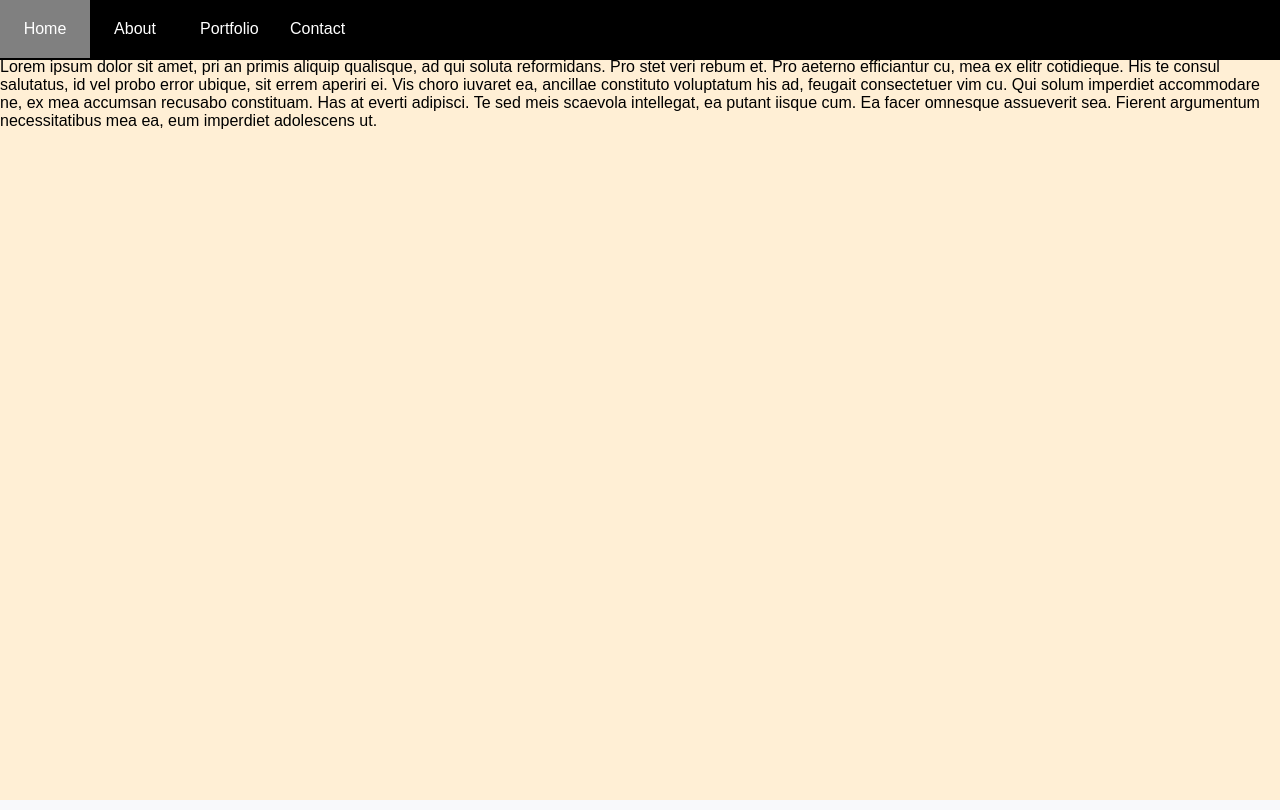
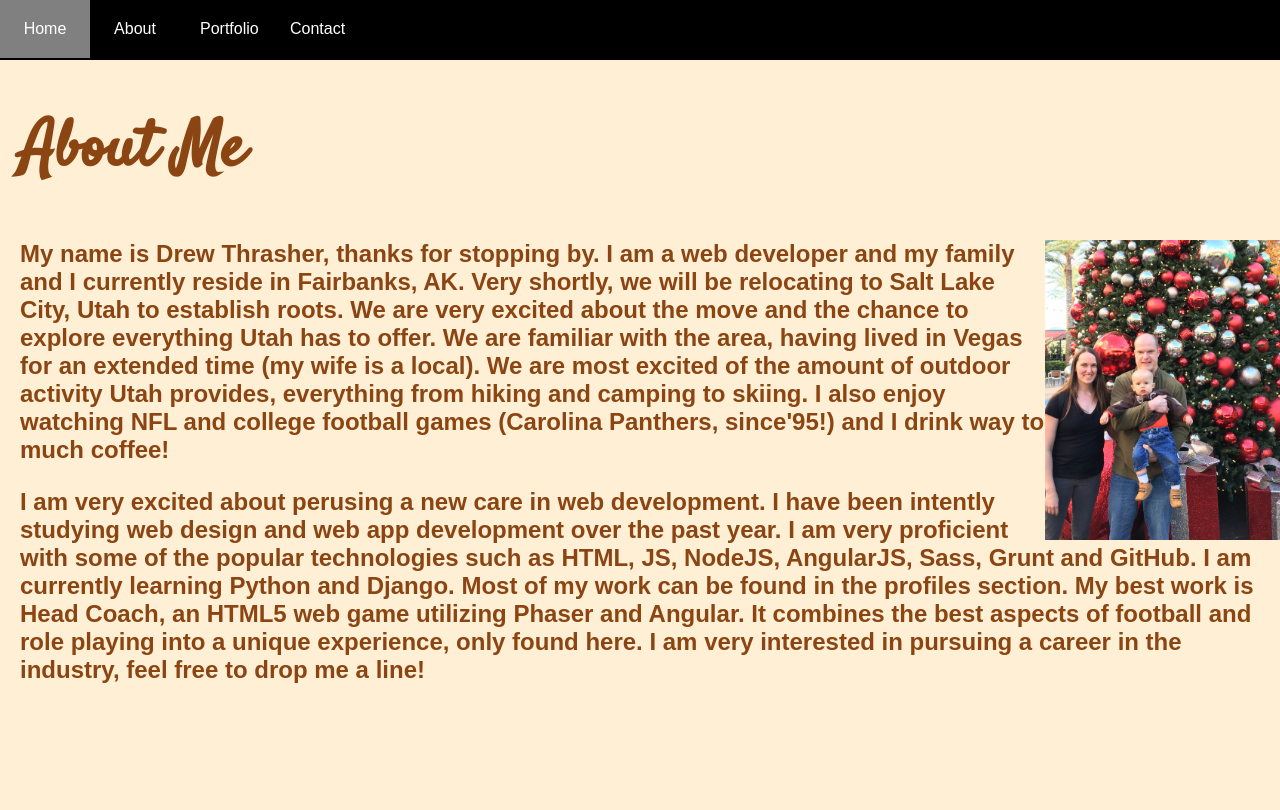
Before and after one commit to dthrasher90/mypage, a website: page public/index.html at #!/about in a window 1280 px wide. Drawn offline with nearby package versions, Linux system fonts and the light colour scheme; some packages are replaced by stand-ins of ours.

Commit message:
more aboutme add ons

```diff
--- a/public/controller/controller.js
+++ b/public/controller/controller.js
@@ -16,7 +16,7 @@ app.config(function($routeProvider) {
             controller: "controller"
         })
         .when("/portfolio", {
-            templateUrl: "partials/html",
+            templateUrl: "partials/portfolio.html",
             controller: "controller"
         })
         .when("/contact", {
--- a/public/partials/about.html
+++ b/public/partials/about.html
@@ -4,13 +4,18 @@
 
 <h1>About Me</h1>
 
- <p>Lorem ipsum dolor sit amet, pri an primis aliquip qualisque, ad qui soluta reformidans.
-   Pro stet veri rebum et. Pro aeterno efficiantur cu, mea ex elitr cotidieque. His te consul salutatus,
-   id vel probo error ubique, sit errem aperiri ei.
+   <p><img src="partials/family2.jpg" height="300px" width="240px">My name is Drew Thrasher, thanks for stopping by.  I am a web developer and my family and I currently
+   reside in Fairbanks, AK.  Very shortly, we will be relocating to Salt Lake City, Utah to establish roots.
+   We are very excited about the move and the chance to explore everything Utah has to offer.  We are familiar
+   with the area, having lived in Vegas for an extended time (my wife is a local).  We are most excited of the
+   amount of outdoor activity Utah provides, everything from hiking and camping to skiing. I also enjoy watching
+   NFL and college football games (Carolina Panthers, since'95!) and I drink way to much coffee!</p>
 
-    Vis choro iuvaret ea, ancillae constituto voluptatum his ad, feugait consectetuer vim cu.
-    Qui solum imperdiet accommodare ne, ex mea accumsan recusabo constituam. Has at everti adipisci.
-    Te sed meis scaevola intellegat, ea putant iisque cum. Ea facer omnesque assueverit sea.
-    Fierent argumentum necessitatibus mea ea, eum imperdiet adolescens ut.
- </p>
+
+   <p>I am very excited about perusing a new care in web development.   I have been intently studying web design
+   and web app development over the past year.  I am very proficient with some of the popular technologies such
+   as HTML, JS, NodeJS, AngularJS, Sass, Grunt and GitHub. I am currently learning Python and Django. Most of my work can be found in the profiles section.
+   My best work is Head Coach, an HTML5 web game utilizing Phaser and Angular.  It combines the best aspects of
+   football and role playing into a unique experience, only found here.  I am very interested in pursuing a career
+   in the industry, feel free to drop me a line!</p>
 </div>
--- a/public/styles/main.css
+++ b/public/styles/main.css
@@ -51,4 +51,29 @@ ul a {
 .aboutBody {
   height: 100%;
   width: 100%;
+  background-color: papayawhip;
+  padding: 5px; }
+  .aboutBody h1 {
+    color: saddlebrown;
+    font-size: 64px;
+    padding-top: 100px;
+    padding-left: 15px;
+    font-family: satisfy; }
+  .aboutBody p {
+    color: saddlebrown;
+    font-weight: bold;
+    font-size: 24px;
+    padding-left: 15px; }
+  .aboutBody img {
+    float: right; }
+
+.portfolioBody {
+  height: 100%;
+  width: 100%;
   background-color: papayawhip; }
+  .portfolioBody h1 {
+    padding-top: 100px;
+    padding-left: 15px;
+    font-size: 64px;
+    font-family: satisfy;
+    color: saddlebrown; }
--- a/public/styles/styles.scss
+++ b/public/styles/styles.scss
@@ -69,4 +69,43 @@ ul{
   height: 100%;
   width: 100%;
   background-color: papayawhip;
+  padding: 5px;
+
+  h1{
+    color: saddlebrown;
+    font-size: 64px;
+    padding-top: 100px;
+    padding-left: 15px;
+    font-family: satisfy;
+
+  }
+
+  p{
+    color: saddlebrown;
+    font-weight: bold;
+    font-size: 24px;
+    padding-left: 15px;
+
+  }
+  img{
+    float: right;
+
+  }
 }
+
+.portfolioBody{
+  height: 100%;
+  width: 100%;
+  background-color: papayawhip;
+
+  h1{
+    padding-top: 100px;
+    padding-left: 15px;
+    font-size: 64px;
+    font-family: satisfy;
+    color: saddlebrown;
+  }
+
+
+
+}
```
Also changed, not shown: public/partials/portfolio.html (added, +5 -0 lines), public/partials/family2.jpg (added), 1 other file.
